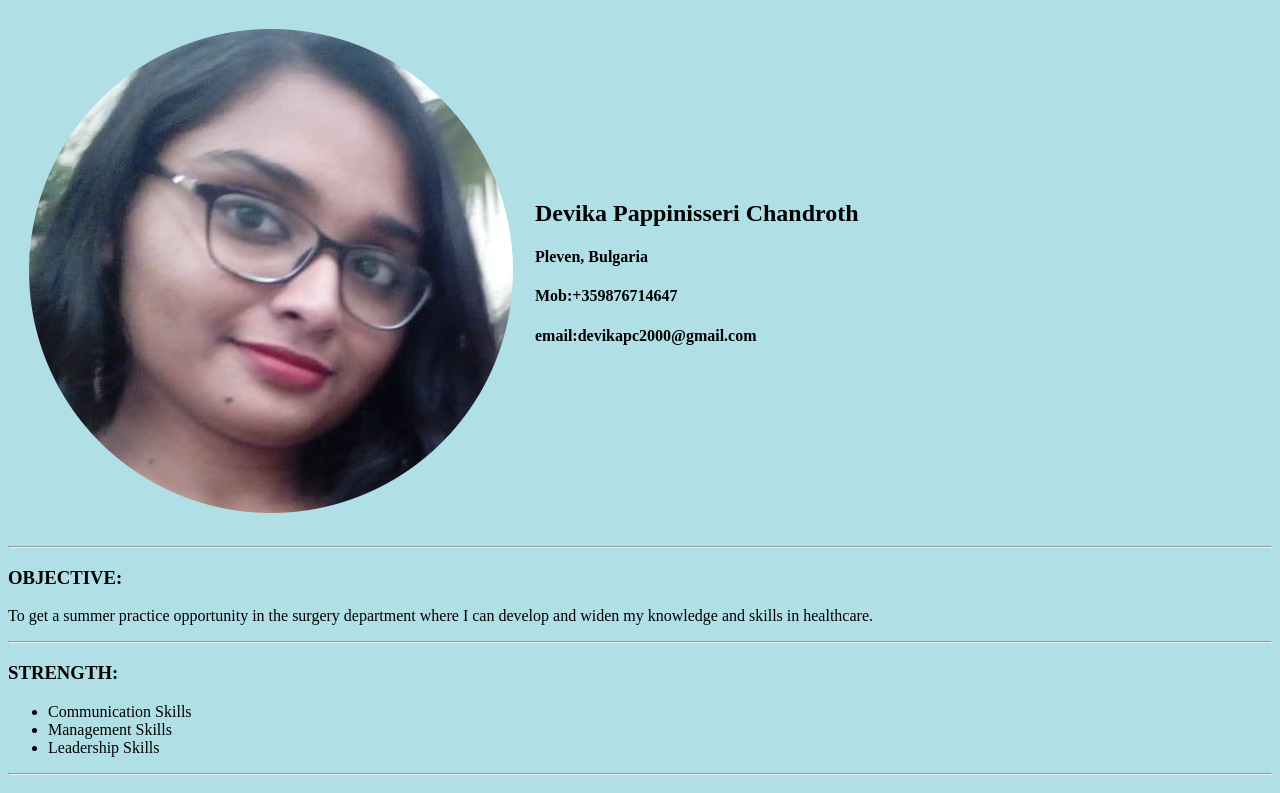
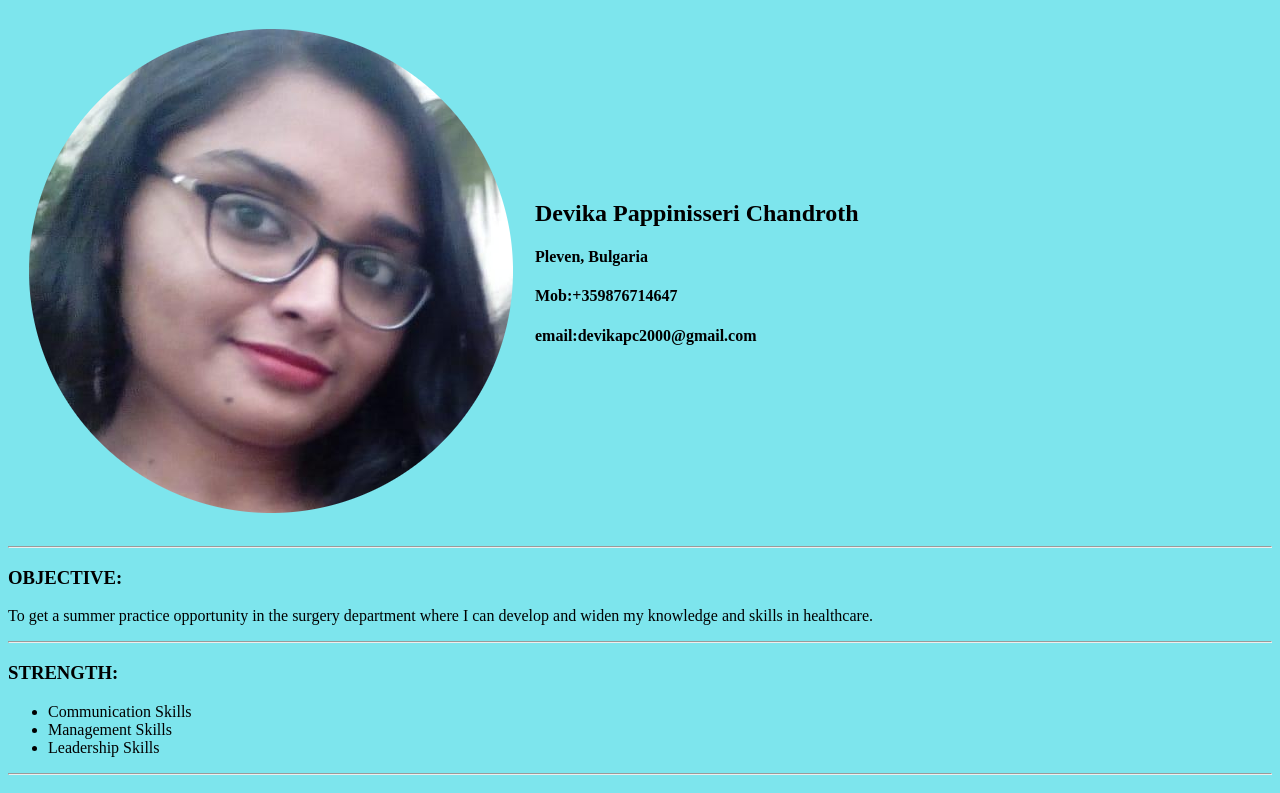
Before and after one commit to roop-cp/cv, a plain HTML site: page index.html in a window 1280 px wide. Shown: the top 793 px of the page. Drawn offline with Linux system fonts and the light colour scheme.

Commit message:
background color changed

```diff
--- a/index.html
+++ b/index.html
@@ -5,7 +5,7 @@
     <title> My Personal Site</title>
      <style>
 body {
-  background-color:powderblue;
+  background-color:#7DE5ED;
 }
 </style>
   </head>
```
